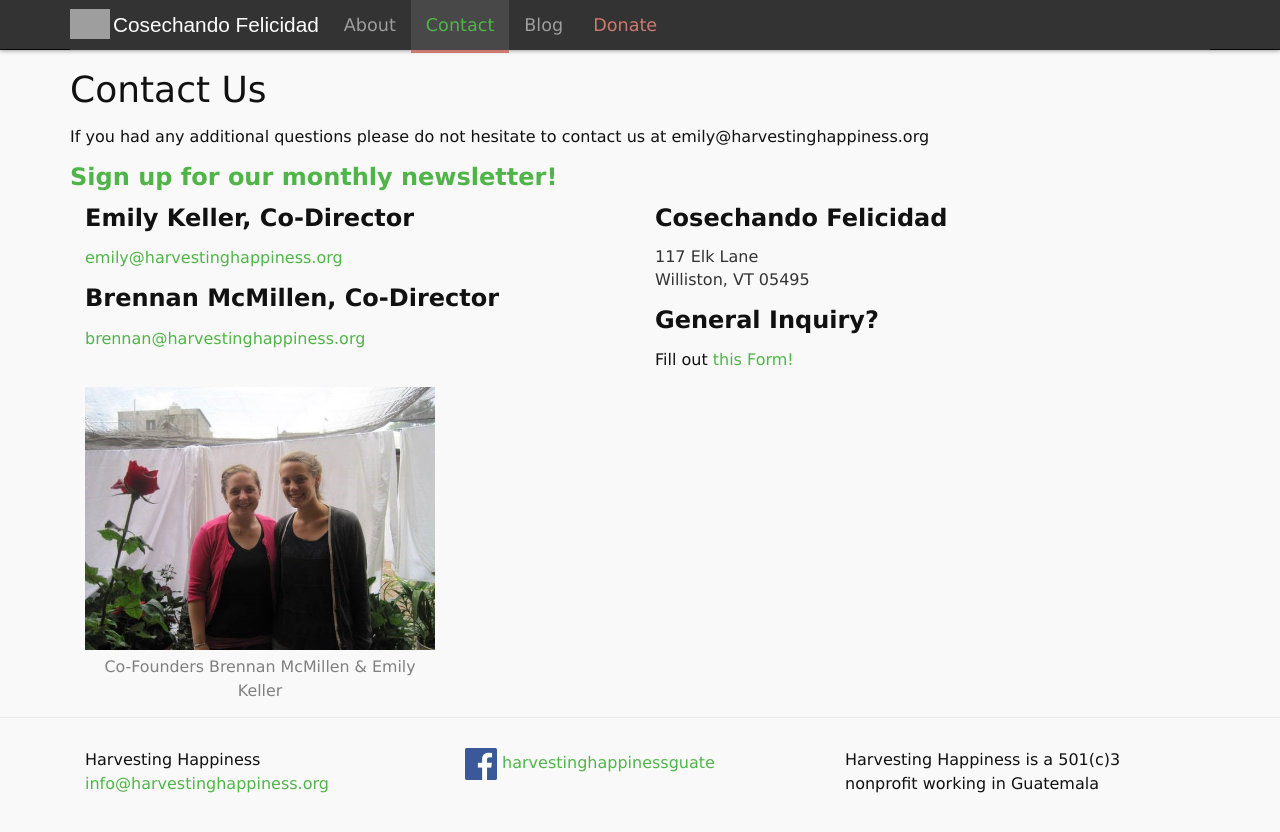
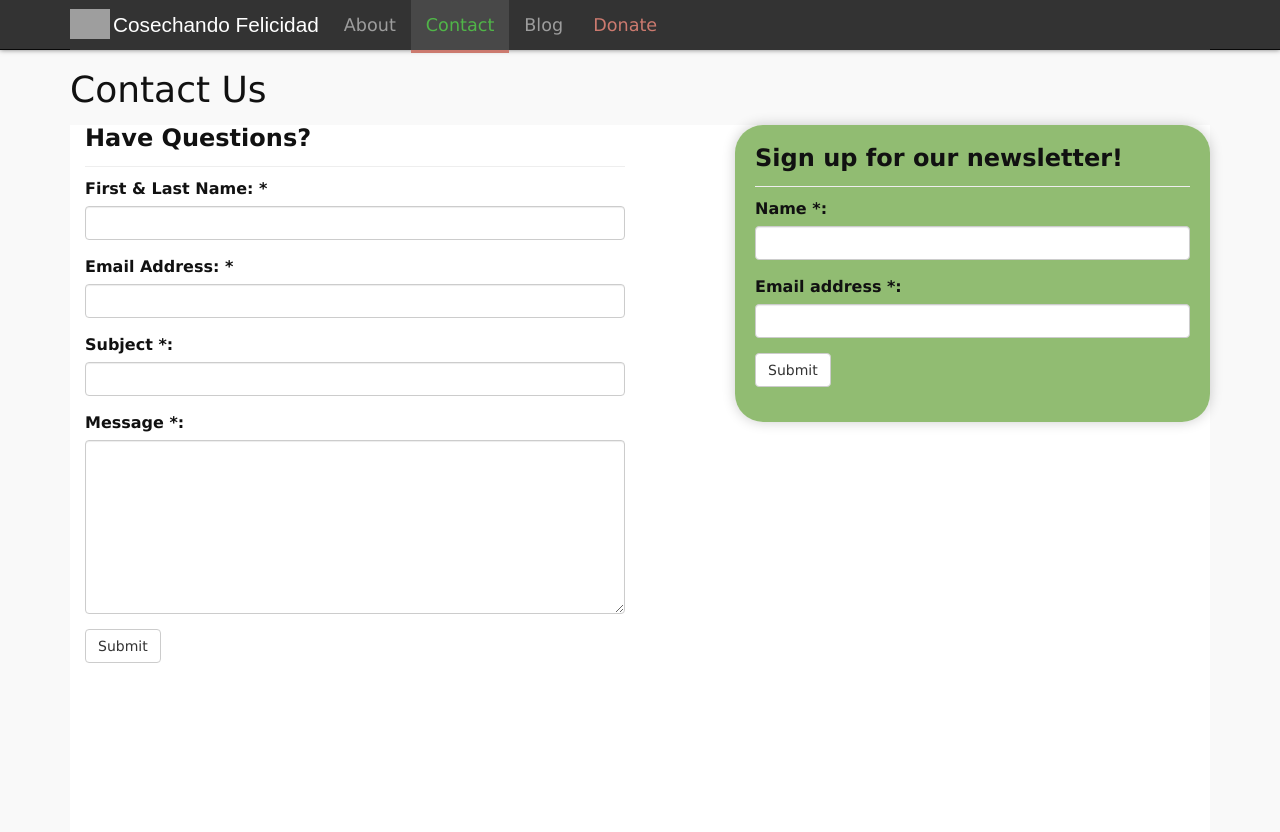
Before and after one commit to harvestinghappiness/harvestinghappiness.github.io, a Jekyll site: the page built from contact.md, in a window 1280 px wide and 900 px high. Shown: the top 832 px of the window. Built offline with Jekyll 4.4.1, drawn with Linux system fonts in a browser that asks for light colours.

Commit message:
Update contact.md

```diff
--- a/contact.md
+++ b/contact.md
@@ -4,22 +4,144 @@
 permalink: /contact/
 ---
 
-<div class="contact col-sm-12">
-	<p>If you had any additional questions please do not hesitate to contact us at emily@harvestinghappiness.org</p>
-	<h3><a href="{{ site.newsletter }}">Sign up for our monthly newsletter!</a></h3>
+<div class="col-sm-6">
+    <h3>Have Questions?</h3>
+    <hr>
+    <form action="https://docs.google.com/forms/d/1ooxeou7pVxHweD8-jG7Hq6cQONiDby3u1yt0TBef1wg/formResponse" method="POST" id="ss-form" name="forma" target="secret-frame" onsubmit="">
+        <div class="form-group">
+            <label for="itemView.getDomIdToLabel()" aria-label="(Required field)">First &amp; Last Name: *
+            </label>
+            <input type="text" name="entry.917075521" value="" class="ss-q-short form-control" id="entry_917075521" dir="auto" aria-label="Name:  First and Last " aria-required="true" required="" title="">
+        </div>
+        <div class="form-group">
+            <label class="ss-q-item-label" for="entry_2068441859">Email Address: *
+            </label>
+            <input type="email" name="entry.2068441859" value="" class="ss-q-short form-control" id="entry_2068441859" dir="auto" aria-label="Email address:  " aria-required="true" required="" title="">
+        </div>
+        <div class="form-group">
+            <label class="ss-q-item-label" for="entry_1857669065">
+                Subject *:
+            </label>
+            <input type="text" name="entry.1857669065" value="" class="ss-q-short form-control" id="entry_1857669065" dir="auto" aria-label="Subject:  " title="" required="">
+        </div>
+        <div class="form-group">
+            <label class="ss-q-item-label" for="entry_112630363">
+                Message *:
+            </label>
+            <textarea name="entry.112630363" rows="8" cols="0" class="ss-q-long form-control" id="entry_112630363" dir="auto" aria-label="Message:  " aria-required="true" required=""></textarea>
+        </div>
+        <div class="form-group">
+            <input type="hidden" name="draftResponse" value="[,,&quot;6162429118050415973&quot;]">
+            <input type="hidden" name="pageHistory" value="0">
+            <input type="hidden" name="fvv" value="0">
+            <input type="hidden" name="fbzx" value="6162429118050415973">
+            <input type="submit" name="submit" value="Submit" id="ss-submita" class="jfk-button jfk-button-action btn btn-default">
+        </div>
+    </form>
 </div>
-<div class="col-sm-6">
-	<h3>{{ site.data.people['emily'].name }}, {{ site.data.people['emily'].position }}</h3>
-	<p><a href="mailto:{{ site.data.people['emily'].email }}">{{ site.data.people['emily'].email }}</a></p>
-	<h3>{{ site.data.people['brennan'].name }}, {{ site.data.people['brennan'].position }}</h3>
-	<p><a href="mailto:{{ site.data.people['brennan'].email }}">{{ site.data.people['brennan'].email }}</a></p>
+<div class="col-sm-5 col-sm-offset-1 newsletter">
+    <h3>Sign up for our newsletter!</h3>
+    <hr>
+    <form action="https://docs.google.com/forms/d/1UxdIzdVGaljOddK3Huq8BP0SYxs4xSLq1PQnSsLNZ7g/formResponse" method="POST" id="ss-form" target="secret-frame" onsubmit="" name="formb">
+        <div class="form-group">
+            <label class="ss-q-item-label" for="entry_1272035182">
+                Name *:
+            </label>
+            <input type="text" name="entry.1272035182" value="" class="ss-q-short form-control" id="entry_1272035182" dir="auto" aria-label="Name:  " aria-required="true" required="" title="">
+        </div>
+        <div class="form-group">
+            <label class="ss-q-item-label" for="entry_170275494">
+                Email address *:
+            </label>
+            <input type="email" name="entry.170275494" value="" class="ss-q-short form-control" id="entry_170275494" dir="auto" aria-label="Email address:  " aria-required="true" required="" title="">
+        </div>
+        <div class="form-group">
+            <input type="hidden" name="draftResponse" value="[,,&quot;-3198933841993541816&quot;]">
+            <input type="hidden" name="pageHistory" value="0">
+            <input type="hidden" name="fvv" value="0">
+            <input type="hidden" name="fbzx" value="-3198933841993541816">
+            <input type="submit" name="submit" value="Submit" id="ss-submitb" class="jfk-button jfk-button-action btn btn-default">
+        </div>
+    </form>
 </div>
-<div class="col-sm-6">
+<!-- Form Redirect -->
+<!-- Hidden iframe -->
+<iframe name="secret-frame" width="0" height="0" border="0" style="display: none;"></iframe>
+<!-- Script to redirect to a custom page -->
+<script>
+function validateEmail(email) {
+    var re = /^(([^<>()[\]\\.,;:\s@"]+(\.[^<>()[\]\\.,;:\s@"]+)*)|(".+"))@((\[[0-9]{1,3}\.[0-9]{1,3}\.[0-9]{1,3}\.[0-9]{1,3}])|(([a-zA-Z\-0-9]+\.)+[a-zA-Z]{2,}))$/;
+    return re.test(email);
+}
+
+function validateForma() {
+    var x = document.forms["forma"]["entry.917075521"].value;
+    console.log(x);
+    var y = document.forms["forma"]["entry.2068441859"].value;
+    console.log(y);
+    var z = document.forms["forma"]["entry.1857669065"].value;
+    console.log(z);
+    var a = document.forms["forma"]["entry.112630363"].value;
+    console.log(a);
+    var errors = "";
+    x = x ? "" : "Name ";
+    console.log(x);
+    errors = errors + x;
+    y = y && validateEmail(y) ? "" : "Email ";
+    console.log(y);
+    errors = errors + y;
+    console.log(errors);
+    z = z ? "" : "Subject ";
+    errors = errors + z;
+    a = a ? "" : "Message";
+    errors = errors + a;
+    if (errors){
+        alert("These feilds are required: " + errors);
+        return false;
+    }
+    return true;
+}
+
+function validateFormb() {
+    var x = document.forms["formb"]["entry.1272035182"].value;
+    var y = document.forms["formb"]["entry.170275494"].value;
+    var errors = "";
+    x = x ? "" : "Name ";
+    errors = errors + x;
+    y = y && validateEmail(y) ? "" : "Email ";
+    errors = errors + y;
+    if (errors){
+        alert("These feilds are required: " + errors);
+        return false;
+    }
+    return true;
+}
+
+// replace "ss-submit" with the ID of your submit button
+document.getElementById("ss-submita").addEventListener("click", function() {
+    // adds a delay because the results page loads before the form has a chance to submit
+    if (validateForma()){
+        setTimeout(function() {
+            // replace the url in quotes below to where you want to the user to be redirected to
+            window.location = "http://www.harvestinghappiness.org/contactsuccess/";
+        }, 1000);
+    }
+});
+
+document.getElementById("ss-submitb").addEventListener("click", function() {
+    // adds a delay because the results page loads before the form has a chance to submit
+    if (validateFormb()){
+        setTimeout(function() {
+            // replace the url in quotes below to where you want to the user to be redirected to
+            window.location = "http://www.harvestinghappiness.org/newssuccess/";
+        }, 1000);
+    }
+});
+</script>
+
 	<h3>Cosechando Felicidad</h3>
 	<pre>
 117 Elk Lane
 Williston, VT 05495</pre>
-	<h3>General Inquiry?</h3><p>Fill out <a target="_blank" href="{{ site.contactform }}">this Form!</a></p>
-</div>
 
 {% include figure.html src="directors.jpg" caption="Co-Founders Brennan McMillen & Emily Keller" %}
```
